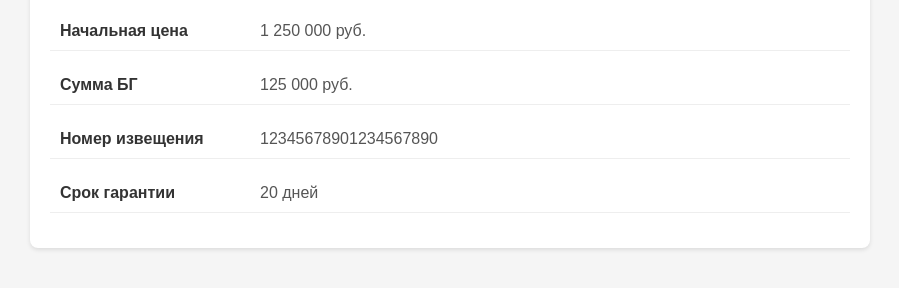
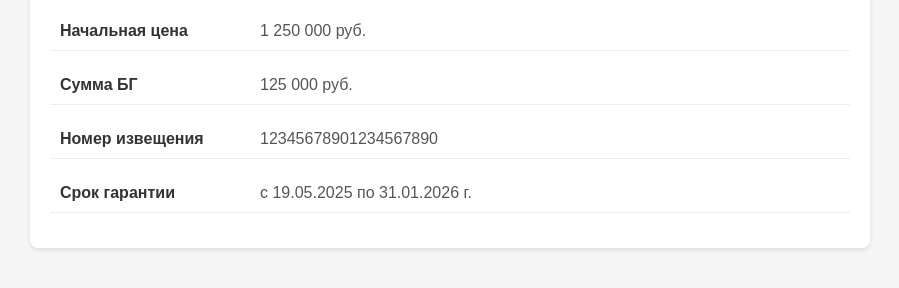
Before and after one commit to VladHutor/work2, a plain HTML site: page index.html in a window 1280 px wide. Shown: the part 162-450 px from the top of the page, without its empty margins (190-1089 px from the left). Drawn offline with Linux system fonts and the light colour scheme.

Commit message:
Update index.html

```diff
--- a/index.html
+++ b/index.html
@@ -71,7 +71,7 @@
 
         <div class="sc-hIZtrq zkjam">
             <div class="sc-kPlbPs glkzdN">Срок гарантии</div>
-            <div class="sc-jPZDDJ jOBqmB">20 дней</div>
+            <div class="sc-jPZDDJ jOBqmB">с 19.05.2025 по 31.01.2026 г.</div>
         </div>
     </div>
 
```
